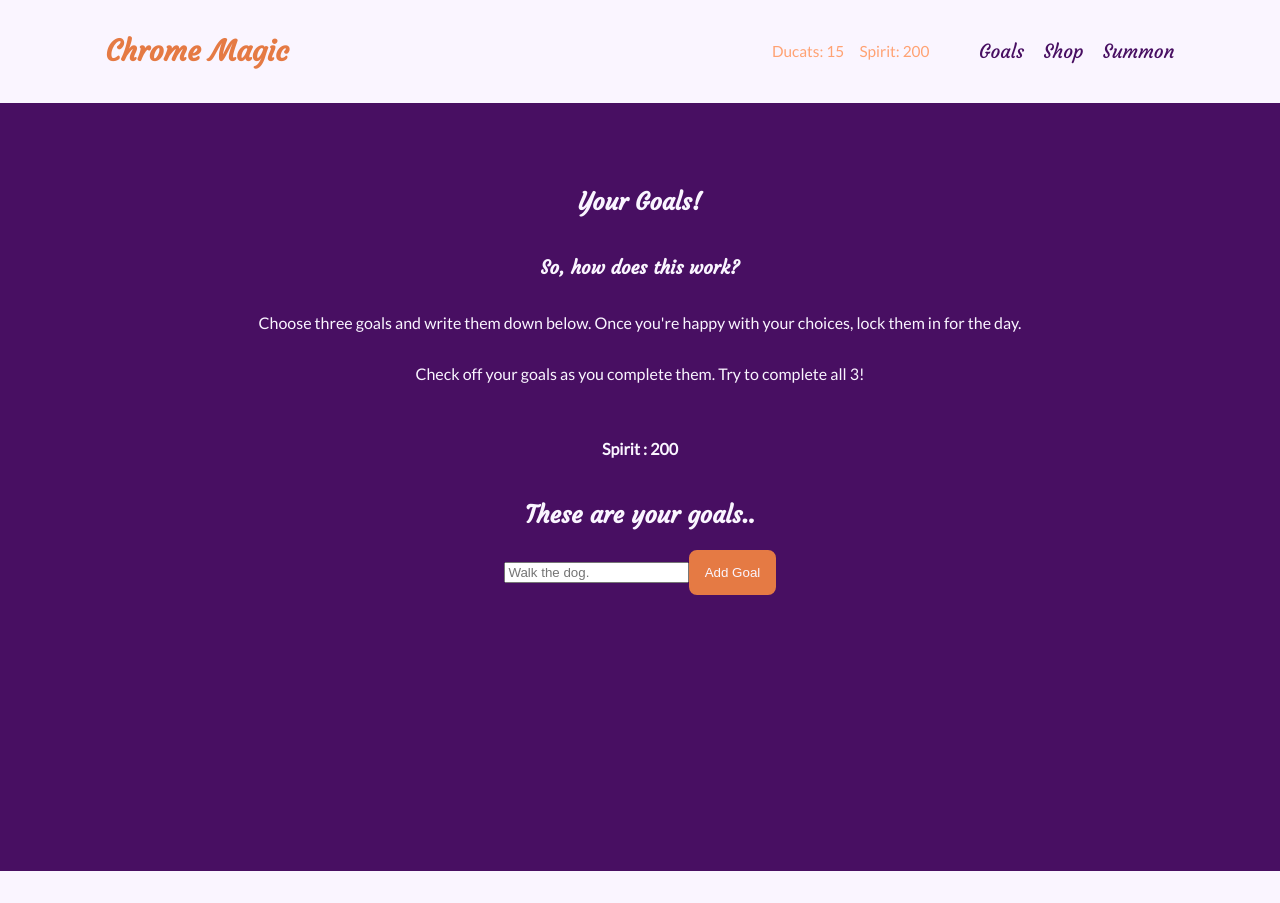
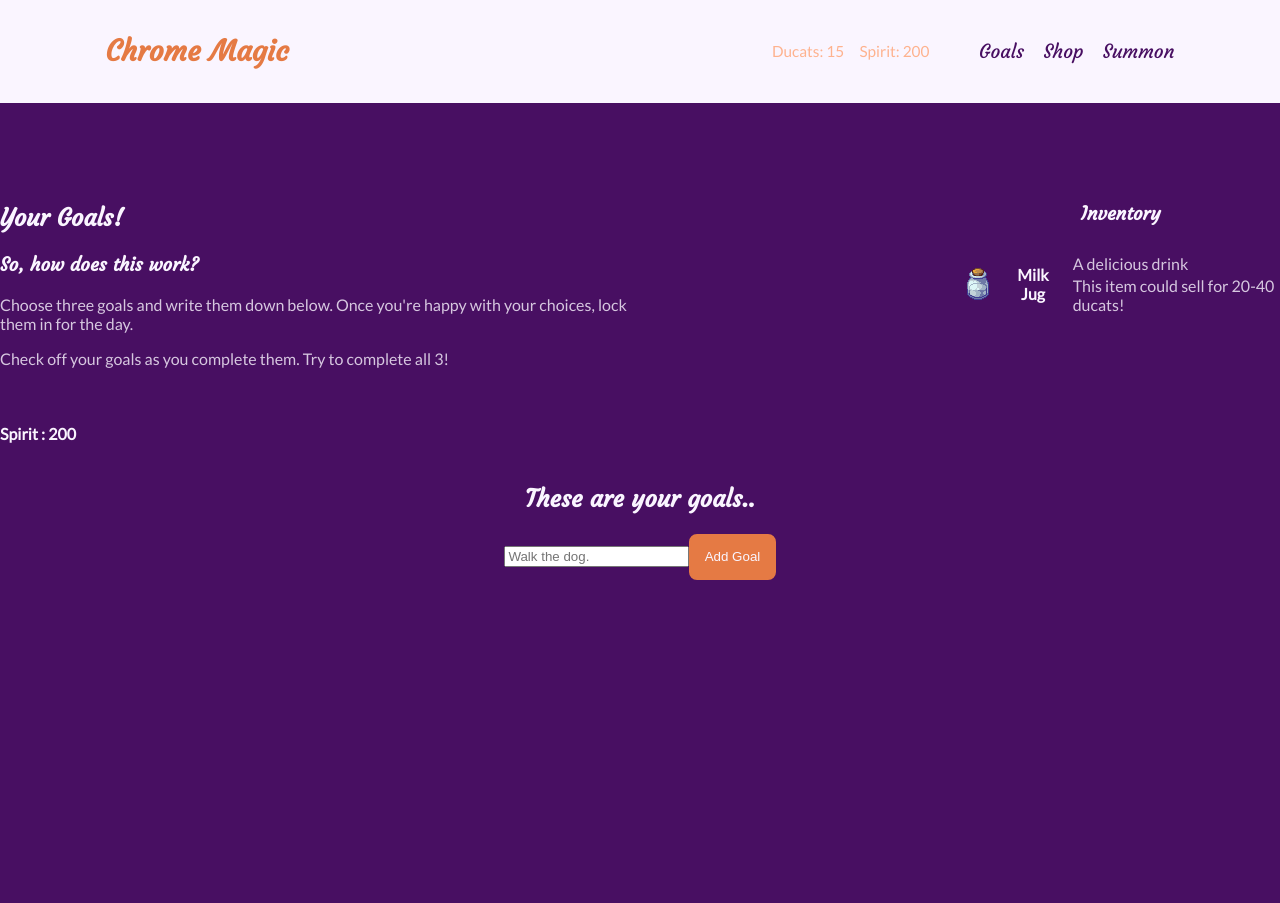
Before and after one commit to cmarsh27/chromemagic, a React (Create React App) app: page / in a window 1280 px wide. Before the commit the page ends 871 px from the top, so only its background shows below. Built offline with nearby package versions, Linux system fonts and the light colour scheme.

Commit message:
Localstorage & inventory

```diff
--- a/src/App.js
+++ b/src/App.js
@@ -1,4 +1,4 @@
-import React, {useState} from "react";
+import React, {useState, useEffect} from "react";
 import { BrowserRouter, Routes, Route } from "react-router-dom";
 
 import Navbar from "./components/Navbar/Navbar";
@@ -6,10 +6,25 @@ import Goals from "./pages/Goals/Goals";
 import Shop from "./pages/Shop/Shop";
 import Summon from "./pages/Summon/Summon";
 
+const defaultInventory = [{name : "Milk Jug", rarity : "common", max : 40 , min : 20 , description : "A delicious drink", image: "jar-water.png"}]
 
 function App() {
-   const [spirit , setSpirit]  = useState(200)
-   const [ducats , setDucats]  = useState(15)
+   const [spirit , setSpirit]  = useState(JSON.parse(localStorage.getItem("spirit")) || 200)
+   const [ducats , setDucats]  = useState(JSON.parse(localStorage.getItem("ducats")) || 15)
+   const [inventory , setInventory]  = useState(JSON.parse(localStorage.getItem("inventory")) || defaultInventory)
+
+   useEffect(() => {
+      localStorage.setItem("spirit", JSON.stringify(spirit))
+   },[spirit])
+
+   useEffect(() => {
+      localStorage.setItem("ducats", JSON.stringify(ducats))
+   },[ducats])
+
+   useEffect(() => {
+      localStorage.setItem("inventory", JSON.stringify(inventory))
+   },[inventory])
+
 
    const modifySpirit = modifier => {
       setSpirit(current => current + modifier);
@@ -23,7 +38,7 @@ function App() {
          <BrowserRouter>
             <Navbar spirit={spirit} ducats={ducats}/>
             <Routes>
-               <Route path="/" exact element = {<Goals spirit={spirit} modifySpirit={modifySpirit}/>} />
+               <Route path="/" exact element = {<Goals spirit={spirit} modifySpirit={modifySpirit} inventory={inventory}/>} />
                <Route path="/shop" exact element = {<Shop ducats={ducats} modifyDucats={modifyDucats}/>} />
                <Route path="/summon" exact element = {<Summon spirit={spirit} modifySpirit={modifySpirit}/>} />
             </Routes>
--- /dev/null
+++ b/src/components/Inventory/Inventory.js
@@ -0,0 +1,23 @@
+import React from 'react'
+
+const Inventory = ({inventory}) => {
+    console.log(inventory)
+  return (
+    <div>
+        <h3>Inventory</h3>
+        {inventory.map((item, index) =>
+            <div key = {index} className="inventory-item">
+                <img src={require("../../Icons/" +  item.image)}></img>
+                <h4 className={item.rarity}>{item.name}</h4>
+                <div className='inventory-description'>
+                <p>{item.description} </p>
+                <p> This item could sell for {item.min}-{item.max} ducats!</p>
+                </div>
+
+            </div>
+        )}
+    </div>
+  )
+}
+
+export default Inventory
--- a/src/index.css
+++ b/src/index.css
@@ -30,6 +30,10 @@ button{
   border: 2px solid var(--brand-color);
   border-radius: 0.6em;
   transition-duration: 0.3s;
+}
+
+p{
+  opacity: 0.8;
 }
 
 button:hover{
@@ -90,8 +94,17 @@ button:hover{
   display: flex;
   flex-direction: column;
   align-items: center;
-  padding: 8vh 0;
+  padding: 10vh 0;
   color: var(--light-color);
+}
+
+.goal-intro{
+  text-align: left;
+}
+
+.divided{
+  display:flex;
+  gap: 20em
 }
 
 .Navbar {
@@ -129,6 +142,15 @@ button:hover{
   color: turquoise;
 }
 
-.description{
-  opacity: 0.8;
+
+.inventory-description p{
+  text-align: left;
+  margin: 0.2em 0 ;
 }
+
+.inventory-item{
+  display:flex;
+  flex-direction: row;
+  align-items:center;
+  gap:1em;
+}
--- a/src/pages/Goals/Goals.js
+++ b/src/pages/Goals/Goals.js
@@ -1,11 +1,12 @@
 import React, {useState} from 'react'
 
+import Inventory from "../../components/Inventory/Inventory";
 
-
-const Goals = ({spirit, modifySpirit}) => {
+const Goals = ({spirit, modifySpirit, inventory}) => {
   const [goalData, setNewGoalData] = useState([])
   const [newGoal, setNewGoal] = useState({title : "", expires : "24", completed : "false"})
   const [locked, setLocked] = useState(false)
+
 
   const limit = 3;
   const spiritInc = 50;
@@ -45,12 +46,20 @@ const Goals = ({spirit, modifySpirit}) => {
   return (
     <>
         <section className='section'>
+          <div className="divided">
+            <div className='goal-intro'>
               <h1>Your Goals!</h1>
                 <h3>So, how does this work? </h3>
                 <p>Choose three goals and write them down below. Once you're happy with your choices, lock them in for the day. </p>
                 <p>Check off your goals as you complete them. Try to complete all 3!</p>
                 <br />
               <h4>Spirit : {spirit}</h4>
+            </div>
+            <Inventory inventory={inventory}/>
+
+          </div>
+
+
             <div>
               <h2>These are your goals..</h2>
                 {goalData.map((goal, index) =>
```
Lines whose indentation alone changed are shown as unchanged.
